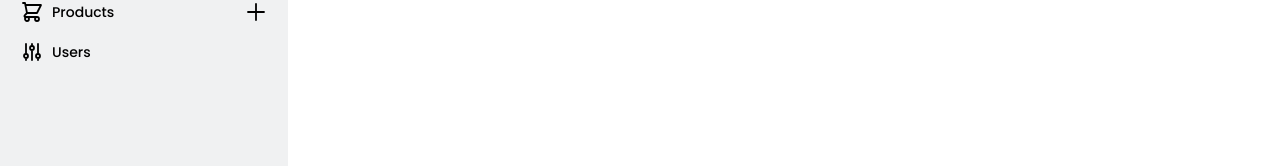
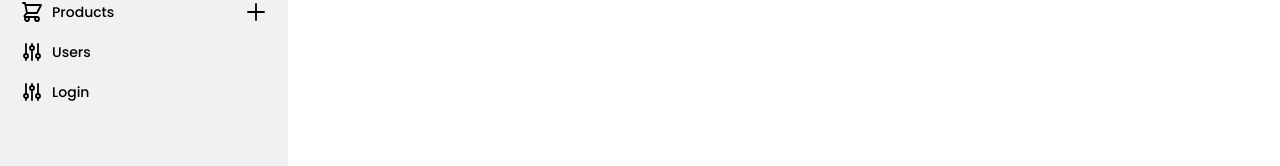
Before and after one commit to samueladitia95/music-store-admin, a Next.js app: page / in a window 1280 px wide. Shown: the part 156-322 px from the top of the page. Built offline with nearby package versions, Linux system fonts and the light colour scheme.

Commit message:
Move global context to root component

```diff
--- a/components/Layout/Sidebar/index.tsx
+++ b/components/Layout/Sidebar/index.tsx
@@ -24,6 +24,11 @@ const navigations: NavItemType[] = [
   {
     category: "Users",
     readLink: "/users",
+    logo: "M12 6V4m0 2a2 2 0 100 4m0-4a2 2 0 110 4m-6 8a2 2 0 100-4m0 4a2 2 0 110-4m0 4v2m0-6V4m6 6v10m6-2a2 2 0 100-4m0 4a2 2 0 110-4m0 4v2m0-6V4",
+  },
+  {
+    category: "Login",
+    readLink: "/login",
     logo: "M12 6V4m0 2a2 2 0 100 4m0-4a2 2 0 110 4m-6 8a2 2 0 100-4m0 4a2 2 0 110-4m0 4v2m0-6V4m6 6v10m6-2a2 2 0 100-4m0 4a2 2 0 110-4m0 4v2m0-6V4",
   },
 ];
--- a/components/Layout/index.tsx
+++ b/components/Layout/index.tsx
@@ -1,13 +1,12 @@
 import { Fragment, ReactNode, useEffect } from "react";
-import { GlobalProvider, useGlobalContext } from "../../context";
+import { useGlobalContext } from "../../context";
 import Sidebar from "./Sidebar";
 import Navbar from "./Navbar";
 
-//! Harus double seperti ini component Layoutnya
-//! Kalau gak Contextnya ga akan responsive/jalan
-//! Need to fix in the future, Low Priority
-const NestedLayout = ({ children }: { children: ReactNode }) => {
+const Layout = ({ children }: { children: ReactNode }) => {
   const { isDarkMode, setIsDarkMode } = useGlobalContext();
+
+  console.log(isDarkMode, "HALAMAN HOME");
 
   useEffect(() => {
     if (localStorage.getItem("isDarkMode")) {
@@ -31,12 +30,4 @@ const NestedLayout = ({ children }: { children: ReactNode }) => {
   );
 };
 
-const Layout = ({ children }: { children: ReactNode }) => {
-  return (
-    <GlobalProvider>
-      <NestedLayout>{children}</NestedLayout>
-    </GlobalProvider>
-  );
-};
-
 export default Layout;
--- a/pages/_app.tsx
+++ b/pages/_app.tsx
@@ -2,6 +2,7 @@ import "../styles/globals.css";
 import type { AppProps } from "next/app";
 import { NextPage } from "next";
 import { ReactElement, ReactNode } from "react";
+import { GlobalProvider } from "../context";
 
 type NextPageWithLayout = NextPage & {
   getLayout?: (page: ReactElement) => ReactNode;
@@ -14,7 +15,9 @@ type AppPropsWithLayout = AppProps & {
 function MyApp({ Component, pageProps }: AppPropsWithLayout) {
   const getLayout = Component.getLayout ?? ((page) => page);
 
-  return getLayout(<Component {...pageProps} />);
+  return (
+    <GlobalProvider>{getLayout(<Component {...pageProps} />)}</GlobalProvider>
+  );
 }
 
 export default MyApp;
--- a/pages/login/index.tsx
+++ b/pages/login/index.tsx
@@ -1,6 +1,18 @@
+import { useEffect } from "react";
+import { useGlobalContext } from "../../context";
+
 const Login = () => {
+  const { isDarkMode, setIsDarkMode } = useGlobalContext();
+  console.log(isDarkMode, "HALAMAN LOGIN");
+
+  useEffect(() => {
+    if (localStorage.getItem("isDarkMode")) {
+      setIsDarkMode(true);
+    }
+  }, [setIsDarkMode]);
+
   return (
-    <div className="h-screen w-screen dark">
+    <div className={`h-screen w-screen ${isDarkMode ? "dark" : ""}`}>
       <div className="dark:bg-bDarkPrimary dark:text-tDarkPrimary">
         <div className="container py-10 max-w-xl h-screen flex flex-col space-y-44 items-stretch ">
           <div className="text-4xl font-bold text-center">
```
